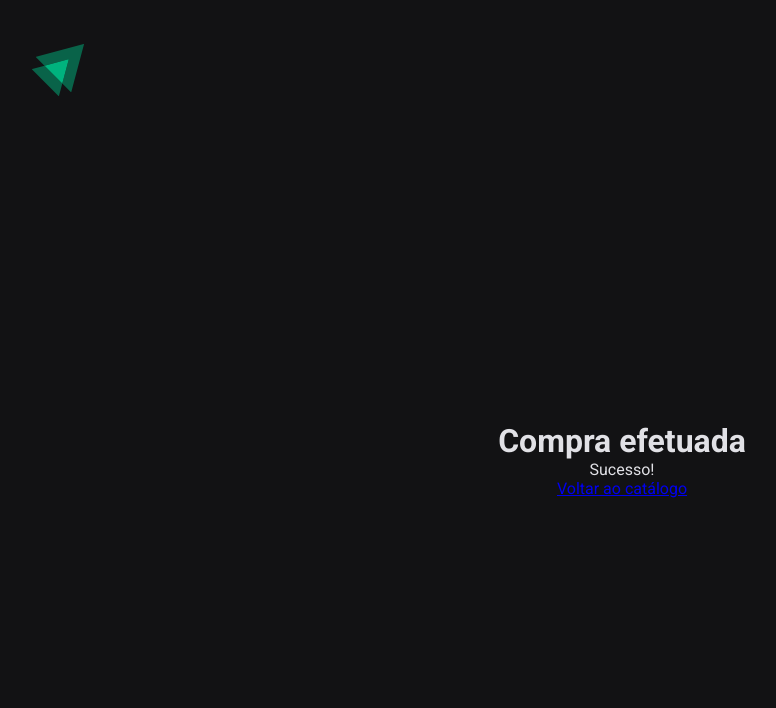
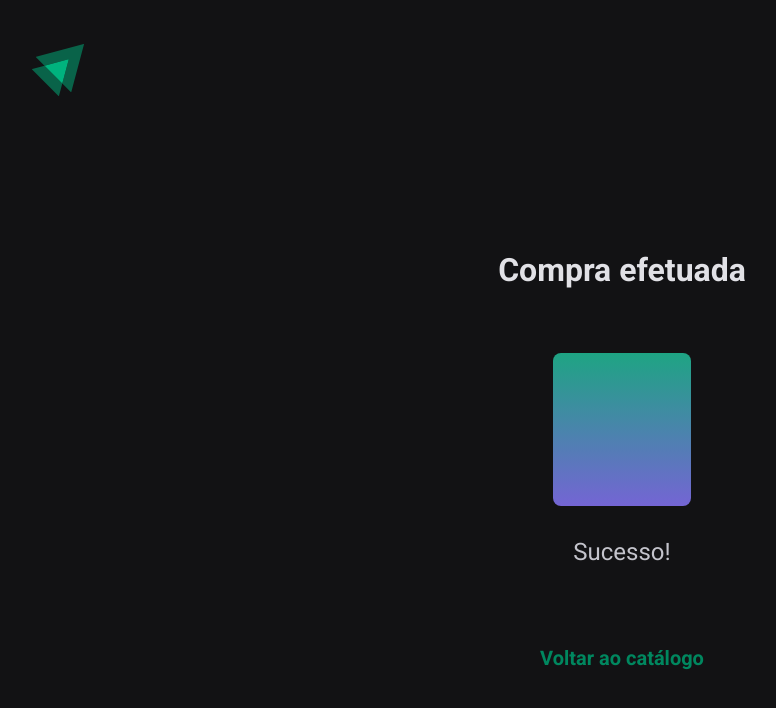
Before and after one commit to Juantorreal/nextshop, a Next.js app in the folder next/: page /success in a window 1280 px wide. Shown: the top 708 px of the page, without its empty margins (18-794 px from the left). Built offline with nearby package versions, Linux system fonts and the light colour scheme.

Commit message:
successPage

```diff
--- a/next/src/pages/index.tsx
+++ b/next/src/pages/index.tsx
@@ -1,6 +1,6 @@
 import Image from "next/future/image"
 import {styled} from "../styles"
-import { HomeContainer, Product } from "./home"
+import { HomeContainer, Product } from "../styles/pages/home"
 import {useKeenSlider} from "keen-slider/react"
 
 import camiseta1 from '../assets/camisetas/1.png'
--- a/next/src/styles/pages/success.ts
+++ b/next/src/styles/pages/success.ts
@@ -6,6 +6,50 @@ flexDirection: 'column',
 alignItems: "center",
 justifyContent: "center",
 margin: '0 auto',
-height: 656
+height: 656,
+
+h1: {
+    fontSize: '2rem',
+    color: '$gray100',
+
+},
+p: {
+   fontSize: '1.5rem',
+   color: '$gray300',
+   maxWidth: 560,
+   textAlign: 'center',
+   marginTop: '2rem'
+},
+a: {
+  display: 'block',
+  marginTop: '5rem',
+  fontSize: '1.25rem',
+  color: '$green500',
+  textDecoration: 'none',
+  fontWeight: 'bold',
+
+  '&:hover': {
+    color: '$green300'
+  }
+},
 })
-export const ImageContainer = styled('div', {})
+export const ImageContainer = styled('div', {
+    width: '100%',
+    maxWidth: 130,
+    height: 145,
+    background: 'linear-gradient(180deg, #1ea483 0%, #7465d4 100%)',
+    borderRadius: 8,
+    padding: '0.25rem',
+    display: 'flex',
+    alignItems: 'center',
+    justifyContent: 'center',
+    marginTop: '4rem',
+
+    img: {
+        objectFit: 'cover',
+
+
+    }
+
+
+})
```
